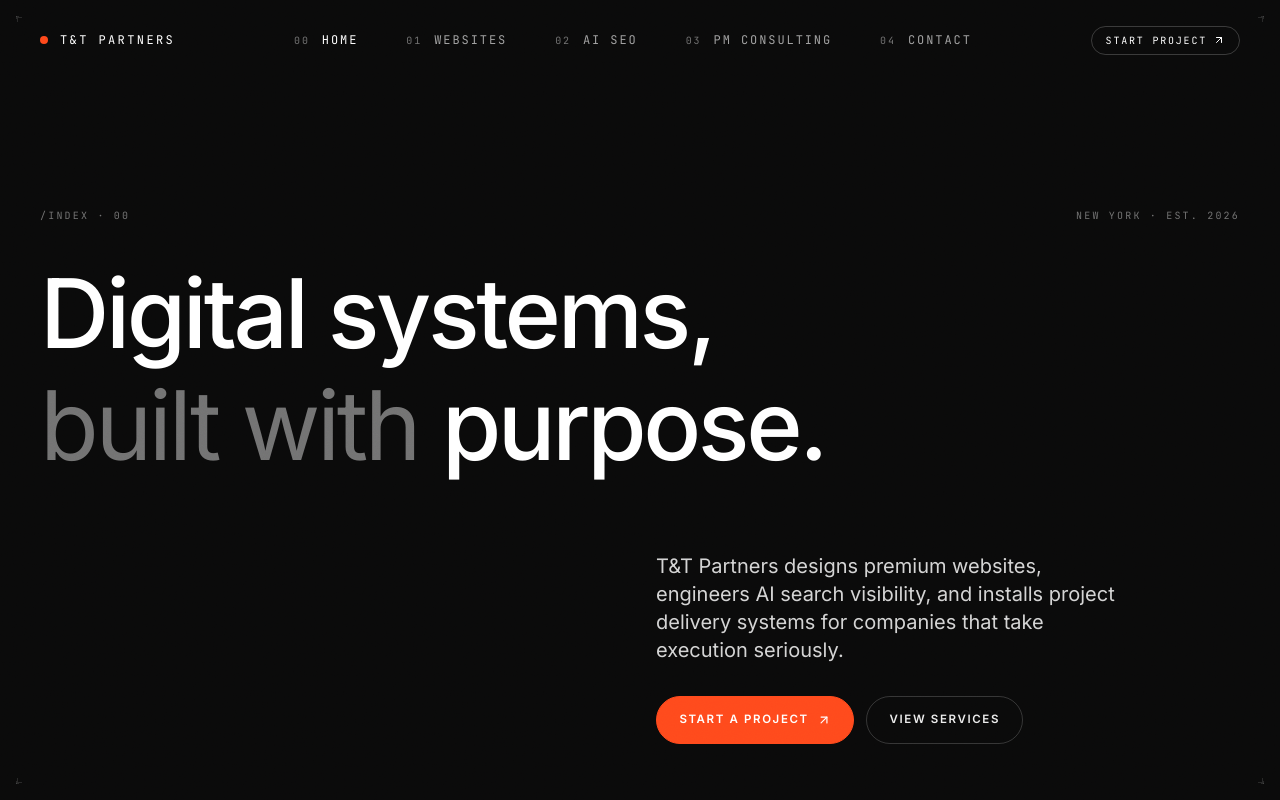
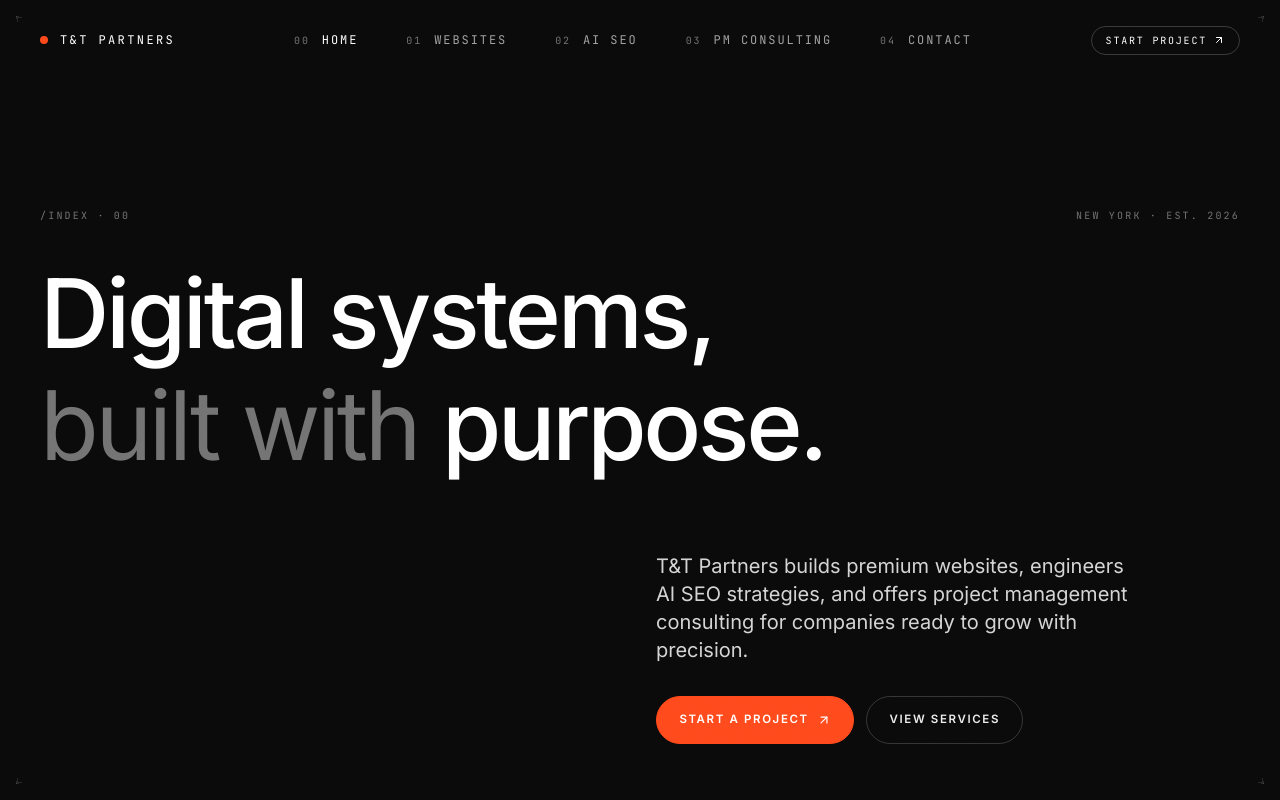
Before and after one commit to TandTPartners/tandtpartners.github.io, a React (Vite) app: page / in a window 1280 px wide. Shown: the top 800 px of the page. Built offline with nearby package versions, Linux system fonts and the light colour scheme.

Commit message:
update home[age text

```diff
--- a/src/pages/HomePage.tsx
+++ b/src/pages/HomePage.tsx
@@ -88,9 +88,9 @@ export default function HomePage() {
             <div className="mt-16 grid gap-10 md:grid-cols-12 md:gap-8">
               <div className="md:col-span-5 md:col-start-7">
                 <p className="text-lg leading-relaxed text-neutral-300 md:text-xl">
-                  T&T Partners designs premium websites, engineers AI search visibility,
-                  and installs project delivery systems for companies that take execution
-                  seriously.
+                  T&T Partners builds premium websites, engineers AI SEO strategies,
+                  and offers project management consulting for companies ready to grow
+                  with precision.
                 </p>
                 <div className="mt-8 flex flex-wrap gap-3">
                   <MagneticButton to="/contact">
```
